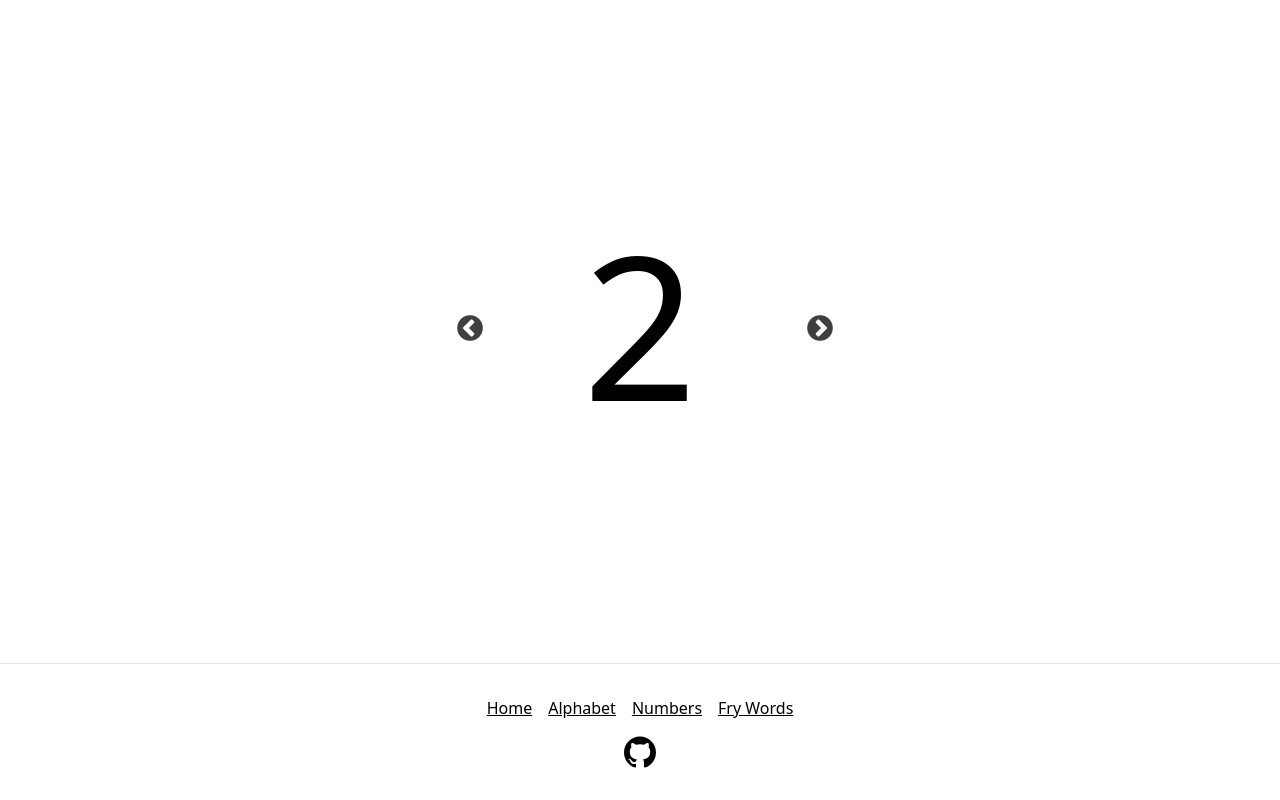
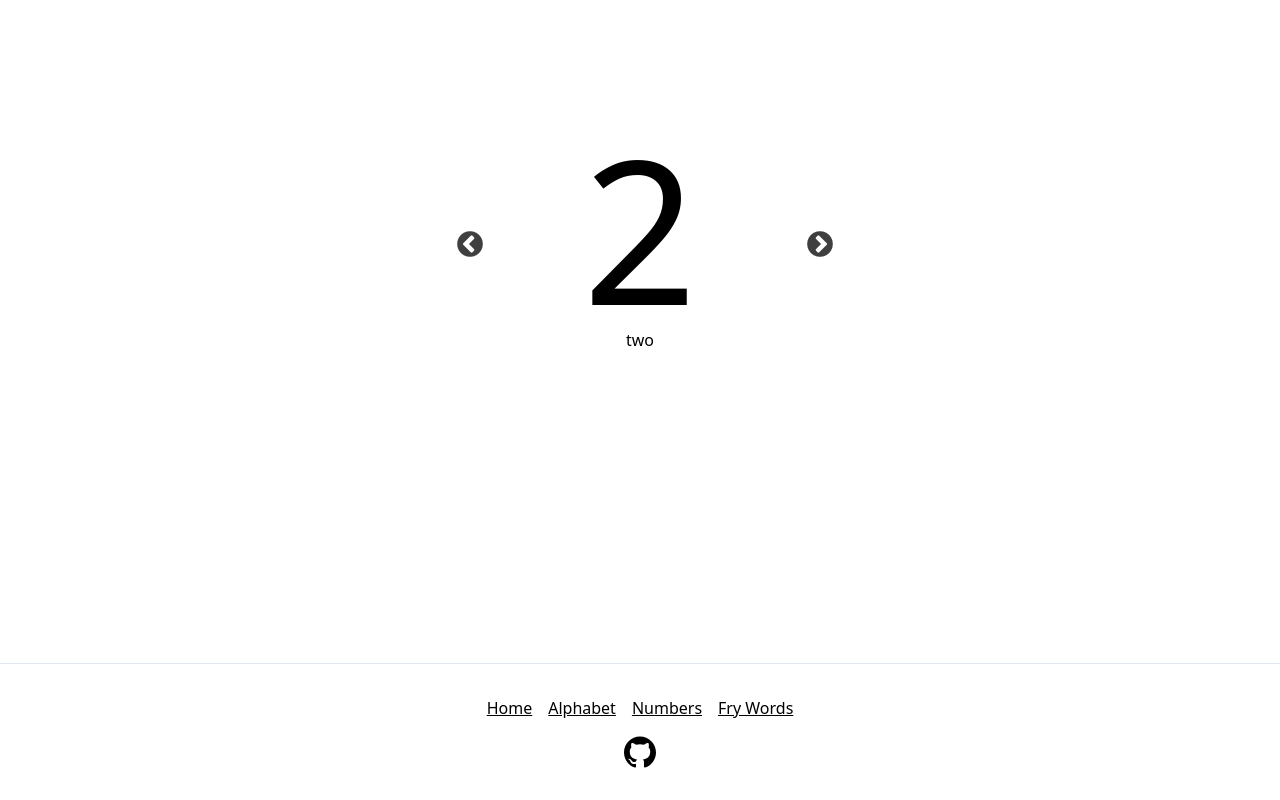
Before and after one commit to gregrickaby/preschool-flashcards, a Next.js app: page /numbers in a window 1280 px wide. Built offline with nearby package versions, Linux system fonts and the light colour scheme.

Commit message:
add spelling

```diff
--- a/data/numbers.json
+++ b/data/numbers.json
@@ -3,34 +3,44 @@
   "description": "Learn numbers 1-10.",
   "items": [
     {
-      "number": "1"
+      "number": "1",
+      "spelling": "one"
     },
     {
-      "number": "2"
+      "number": "2",
+      "spelling": "two"
     },
     {
-      "number": "3"
+      "number": "3",
+      "spelling": "three"
     },
     {
-      "number": "4"
+      "number": "4",
+      "spelling": "four"
     },
     {
-      "number": "5"
+      "number": "5",
+      "spelling": "five"
     },
     {
-      "number": "6"
+      "number": "6",
+      "spelling": "six"
     },
     {
-      "number": "7"
+      "number": "7",
+      "spelling": "seven"
     },
     {
-      "number": "8"
+      "number": "8",
+      "spelling": "eight"
     },
     {
-      "number": "9"
+      "number": "9",
+      "spelling": "nine"
     },
     {
-      "number": "10"
+      "number": "10",
+      "spelling": "ten"
     }
   ]
 }
--- a/pages/numbers.js
+++ b/pages/numbers.js
@@ -15,7 +15,7 @@ const Numbers = () => {
   }
 
   return (
-    <div className="max-w-xs pt-56 m-auto text-center">
+    <div className="max-w-xs pt-32 m-auto text-center">
       <SiteHead
         title="Numbers - Kindergarten Flashcards"
         description="Numbers in flashcard form."
@@ -23,9 +23,12 @@ const Numbers = () => {
       <main>
         <Slider {...slickSettings}>
           {data.items.map((item, index) => (
-            <p key={index} className="flashcard">
-              {item.number}
-            </p>
+            <>
+              <p key={index} className="flashcard leading-none m-0 p-0">
+                {item.number}
+              </p>
+              <span className="flashcard-description">{item.spelling}</span>
+            </>
           ))}
         </Slider>
       </main>
```
